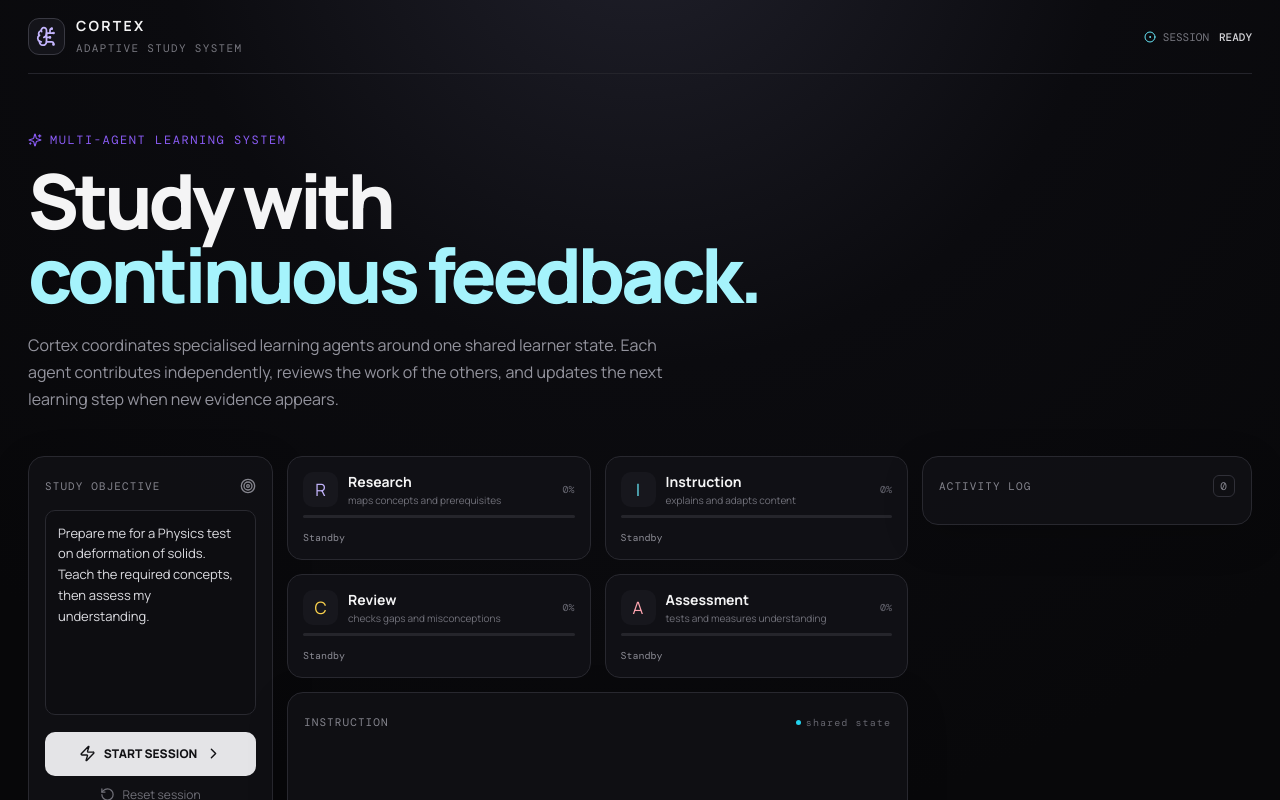
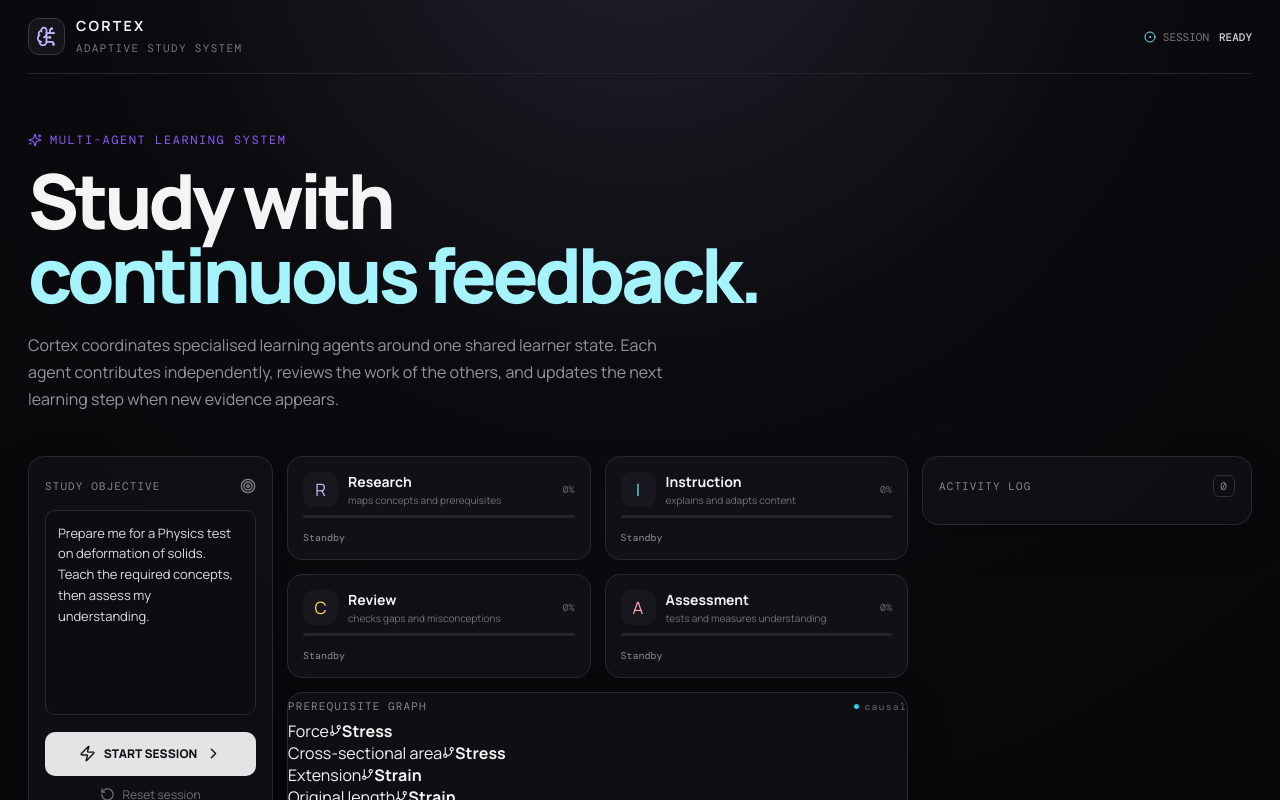
Before and after one commit to mahambatakunda2008-afk/cortex-study-room, a React (Vite) app: page / in a window 1280 px wide. Shown: the top 800 px of the page. Built offline with nearby package versions, Linux system fonts and the light colour scheme.

Commit message:
feat: surface prerequisite graph in study room

```diff
--- a/src/App.tsx
+++ b/src/App.tsx
@@ -1,5 +1,5 @@
 import {useEffect,useMemo,useState} from 'react';
-import {Activity,BrainCircuit,CheckCircle2,ChevronRight,CircleDot,Lightbulb,RotateCcw,Send,Sparkles,Target,TriangleAlert,Zap} from 'lucide-react';
+import {Activity,BrainCircuit,CheckCircle2,ChevronRight,CircleDot,GitBranch,Lightbulb,RotateCcw,Send,Sparkles,Target,TriangleAlert,Zap} from 'lucide-react';
 import {StudyRoom,AgentId,RoomState} from './engine';
 
 const agents:{id:AgentId;name:string;role:string;icon:string}[]=[
@@ -29,6 +29,7 @@ export default function App(){
    <aside className="left panel"><div className="panelhead"><span>STUDY OBJECTIVE</span><Target size={16}/></div><textarea value={goal} onChange={e=>setGoal(e.target.value)} disabled={state.phase==='running'}/><button className="primary" onClick={start} disabled={state.phase==='running'}>{state.phase==='running'?<><Activity size={17}/> SESSION ACTIVE</>:<><Zap size={17}/> START SESSION</>}<ChevronRight size={17}/></button><button className="ghost" onClick={()=>{setAnswer('');room.reset(goal)}}><RotateCcw size={15}/> Reset session</button><div className="metric"><span>AGENT PROGRESS</span><b>{avg}%</b></div><div className="meter"><i style={{width:`${avg}%`}}/></div><div className="mastery"><div><span>LEARNER MASTERY</span><b>{mastery}%</b></div><div className="meter"><i style={{width:`${mastery}%`}}/></div><div className="sessionstats"><span><b>{state.questionsAnswered}</b> answered</span><span><b>{state.correctAnswers}</b> correct</span><span><b>{state.questionAttempts}</b> attempts</span></div></div></aside>
    <div className="center"><div className="agents">{agents.map(a=><AgentCard key={a.id} a={a} state={state}/>)}</div>
     {state.concepts.length>0&&<div className="concepts panel"><div className="panelhead"><span>KNOWLEDGE STATE</span><span className="live"><i/> updated</span></div><div className="conceptgrid">{state.concepts.map((concept,i)=><div className="concept" key={i}><CheckCircle2 size={14}/><span>{concept}</span></div>)}</div>{state.gap&&<div className="gap"><TriangleAlert size={15}/><span><b>REVIEW FLAG:</b> {state.gap}</span></div>}</div>}
+    {state.knowledgeGraph.nodes.length>0&&<div className="graph panel"><div className="panelhead"><span>PREREQUISITE GRAPH</span><span className="live"><i/> causal</span></div><div className="graphchain">{state.knowledgeGraph.edges.slice(0,7).map((edge,i)=>{const from=state.knowledgeGraph.nodes.find(n=>n.id===edge.from);const to=state.knowledgeGraph.nodes.find(n=>n.id===edge.to);return <div className="edge" key={i}><span>{from?.name}</span><GitBranch size={13}/><strong>{to?.name}</strong></div>})}</div>{state.prerequisiteGap&&<div className="gap"><TriangleAlert size={15}/><span><b>PREREQUISITE TARGET:</b> {state.prerequisiteGap}</span></div>}</div>}
     {evidence.length>0&&<div className="concepts panel"><div className="panelhead"><span>LEARNER EVIDENCE</span><span className="live"><i/> adaptive</span></div><div className="conceptgrid">{evidence.map(item=><div className="concept" key={item.topic}><span><b>{item.topic}</b> · {item.band}</span><span>{item.mastery}% · {item.attempts} attempt{item.attempts===1?'':'s'}</span></div>)}</div></div>}
     <div className="lesson panel"><div className="panelhead"><span>INSTRUCTION</span><span className="live"><i/> shared state</span></div>{state.lesson?<div className="lessonbody">{state.lesson.split('\n').map((x,i)=>x?<p key={i}>{x}</p>:<div className="lessonbreak" key={i}/>)}</div>:<div className="empty">Start a session to build the lesson from the study objective.</div>}</div>
     {state.question&&<QuestionPanel state={state} answer={answer} setAnswer={setAnswer} submit={submit} onPractice={()=>room.requestPractice()} onReframe={()=>room.reframeLesson()}/>}</div>
```
